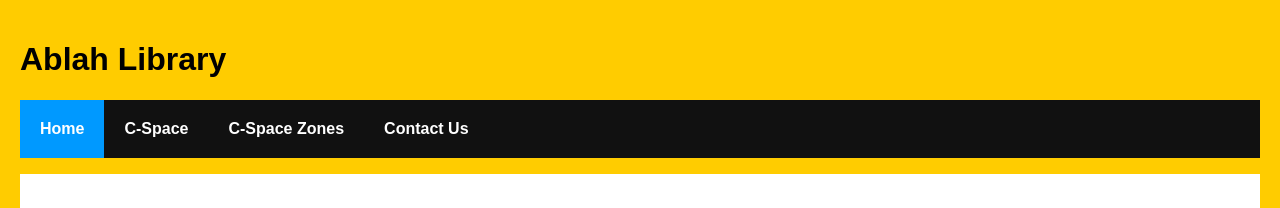
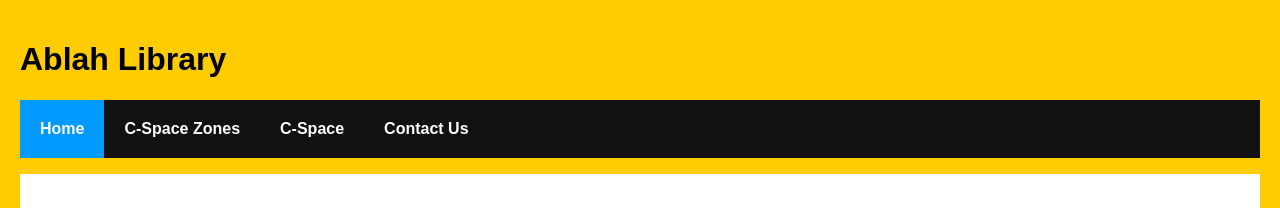
Before and after one commit to CR531/lib_project, a React (Create React App) app: page / in a window 1280 px wide. Shown: the top 208 px of the page. Built offline with nearby package versions, Linux system fonts and the light colour scheme.

Commit message:
Updated App.js

```diff
--- a/src/App.js
+++ b/src/App.js
@@ -19,15 +19,15 @@ class App extends Component {
           <h1>Ablah Library</h1>
           <ul className="header">
             <li><NavLink exact to="/">Home</NavLink></li>
+      <li><NavLink to="/cspace_zones">C-Space Zones</NavLink></li>
             <li><NavLink to="/cspace">C-Space</NavLink></li>
-            <li><NavLink to="/cspace_zones">C-Space Zones</NavLink></li>
             <li><NavLink to="/contactus">Contact Us</NavLink></li>
           </ul>
           <div className="content">
             <Route exact path="/" component={Home} />
+      <Route path="/cspace_zones" component={Cspace_zones} />
             <Route path="/cspace" component={Cspace} />
-            <Route path="/cspace_zones" component={Cspace_zones} />
-            <Route path="/contactus" component={Contact} />
+                       <Route path="/contactus" component={Contact} />
           </div>
         </div>
       </HashRouter >
```
